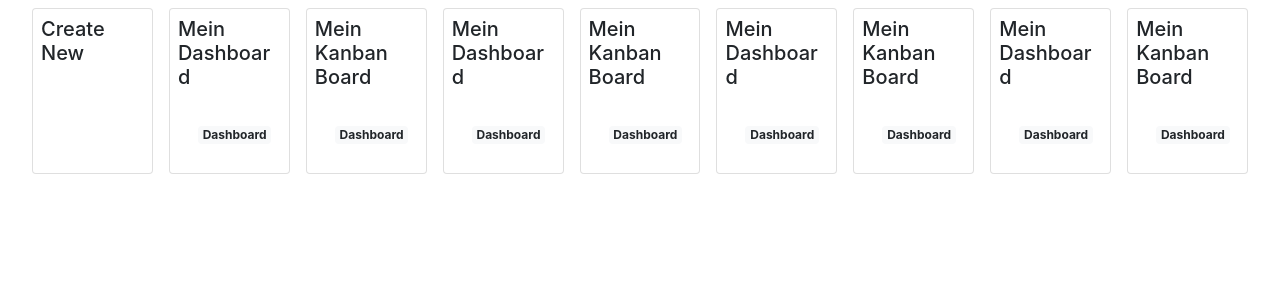
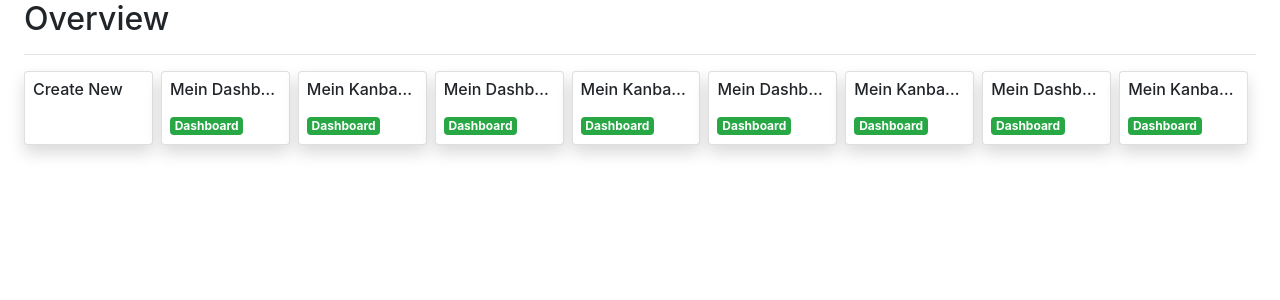
Before and after one commit to jarmee/angular-grid, an Angular app: page / in a window 1280 px wide. Shown: the top 300 px of the page. Built offline with nearby package versions, Linux system fonts and the light colour scheme; data requests are answered from the project's data file; what @ngrx/store would draw is missing.

Commit message:
feat(dashboard): add feature dashboard

```diff
--- a/src/app/app-routing.module.ts
+++ b/src/app/app-routing.module.ts
@@ -1,5 +1,5 @@
 import { NgModule } from '@angular/core';
-import { Routes, RouterModule } from '@angular/router';
+import { RouterModule, Routes } from '@angular/router';
 
 const routes: Routes = [
   {
@@ -9,6 +9,13 @@ const routes: Routes = [
         (m) => m.FeatureOverviewModule
       ),
   },
+  {
+    path: 'element/dashboard',
+    loadChildren: () =>
+      import('./feature/dashboard/feautre-dashboard.module').then(
+        (m) => m.FeautreDashboardModule
+      ),
+  },
 ];
 
 @NgModule({
--- /dev/null
+++ b/src/app/feature/dashboard/view/dashboard-view.component.html
@@ -0,0 +1 @@
+<p>dashboard-view works!</p>
--- /dev/null
+++ b/src/app/feature/dashboard/view/dashboard-view.component.ts
@@ -0,0 +1,20 @@
+import { CommonModule } from '@angular/common';
+import { Component, NgModule, OnInit } from '@angular/core';
+
+@Component({
+  selector: 'app-dashboard-view',
+  templateUrl: './dashboard-view.component.html',
+  styleUrls: ['./dashboard-view.component.scss'],
+})
+export class DashboardViewComponent implements OnInit {
+  constructor() {}
+
+  ngOnInit(): void {}
+}
+
+@NgModule({
+  declarations: [DashboardViewComponent],
+  imports: [CommonModule],
+  exports: [DashboardViewComponent],
+})
+export class DashboardViewModule {}
--- a/src/app/feature/overview/+state/overview.model.ts
+++ b/src/app/feature/overview/+state/overview.model.ts
@@ -7,5 +7,5 @@ export interface OverviewElement {
 export type OverviewElements = OverviewElement[];
 
 export enum OverviewElementType {
-  Dashboard = 'Dashboard',
+  Dashboard = 'dashboard',
 }
--- a/src/app/feature/overview/view/overview-view.component.html
+++ b/src/app/feature/overview/view/overview-view.component.html
@@ -1,15 +1,21 @@
-<div class="d-flex mx-4">
-  <div class="card p-2 m-2 c-pointer overview-element-width">
-    <h5 class="card-title">Create New</h5>
-  </div>
-  <div
-    class="card p-2 m-2 c-pointer overview-element-width"
-    *ngFor="let element of elements$ | async; trackBy: trackById"
-    (click)="onSelect(element.id)"
-  >
-    <h5 class="card-title">{{ element.title }}</h5>
-    <div class="card-body">
-      <span class="badge badge-light">Dashboard</span>
+<div class="vh-100 mx-4">
+  <h2>Overview</h2>
+  <hr />
+  <section class="d-flex flex-row flex-nowrap">
+    <div class="card shadow mr-2 c-pointer overview-element-width">
+      <div class="card-body p-2">
+        <h6 class="card-title text-truncate">Create New</h6>
+      </div>
     </div>
-  </div>
+    <div
+      class="card p-0 shadow mr-2 c-pointer overview-element-width"
+      *ngFor="let element of elements$ | async; trackBy: trackById"
+      (click)="onSelect(element.type, element.id)"
+    >
+      <div class="card-body p-2">
+        <h6 class="card-title text-truncate">{{ element.title }}</h6>
+        <span class="badge badge-success">Dashboard</span>
+      </div>
+    </div>
+  </section>
 </div>
--- a/src/app/feature/overview/view/overview-view.component.ts
+++ b/src/app/feature/overview/view/overview-view.component.ts
@@ -16,8 +16,8 @@ export class OverviewViewComponent {
   trackById(element: OverviewElement) {
     return element.id;
   }
-  onSelect(id: number) {
-    this.router.navigate(['element', id]);
+  onSelect(type: string, id: number) {
+    this.router.navigate(['element', type, id]);
   }
 }
 
--- a/src/index.html
+++ b/src/index.html
@@ -1,13 +1,13 @@
-<!doctype html>
+<!DOCTYPE html>
 <html lang="en">
-<head>
-  <meta charset="utf-8">
-  <title>Destroyer</title>
-  <base href="/">
-  <meta name="viewport" content="width=device-width, initial-scale=1">
-  <link rel="icon" type="image/x-icon" href="favicon.ico">
-</head>
-<body>
-  <app-root></app-root>
-</body>
+  <head>
+    <meta charset="utf-8" />
+    <title>🧠 Demo</title>
+    <base href="/" />
+    <meta name="viewport" content="width=device-width, initial-scale=1" />
+    <link rel="icon" type="image/x-icon" href="favicon.ico" />
+  </head>
+  <body>
+    <app-root></app-root>
+  </body>
 </html>
```
Also changed, not shown: src/app/feature/dashboard/feautre-dashboard-routing.module.ts (added, +19 -0 lines), src/app/feature/dashboard/feautre-dashboard.module.ts (added, +9 -0 lines), src/app/feature/dashboard/view/dashboard-view.component.scss (added), 1 other file (tests, documents, lock files or other folders).
